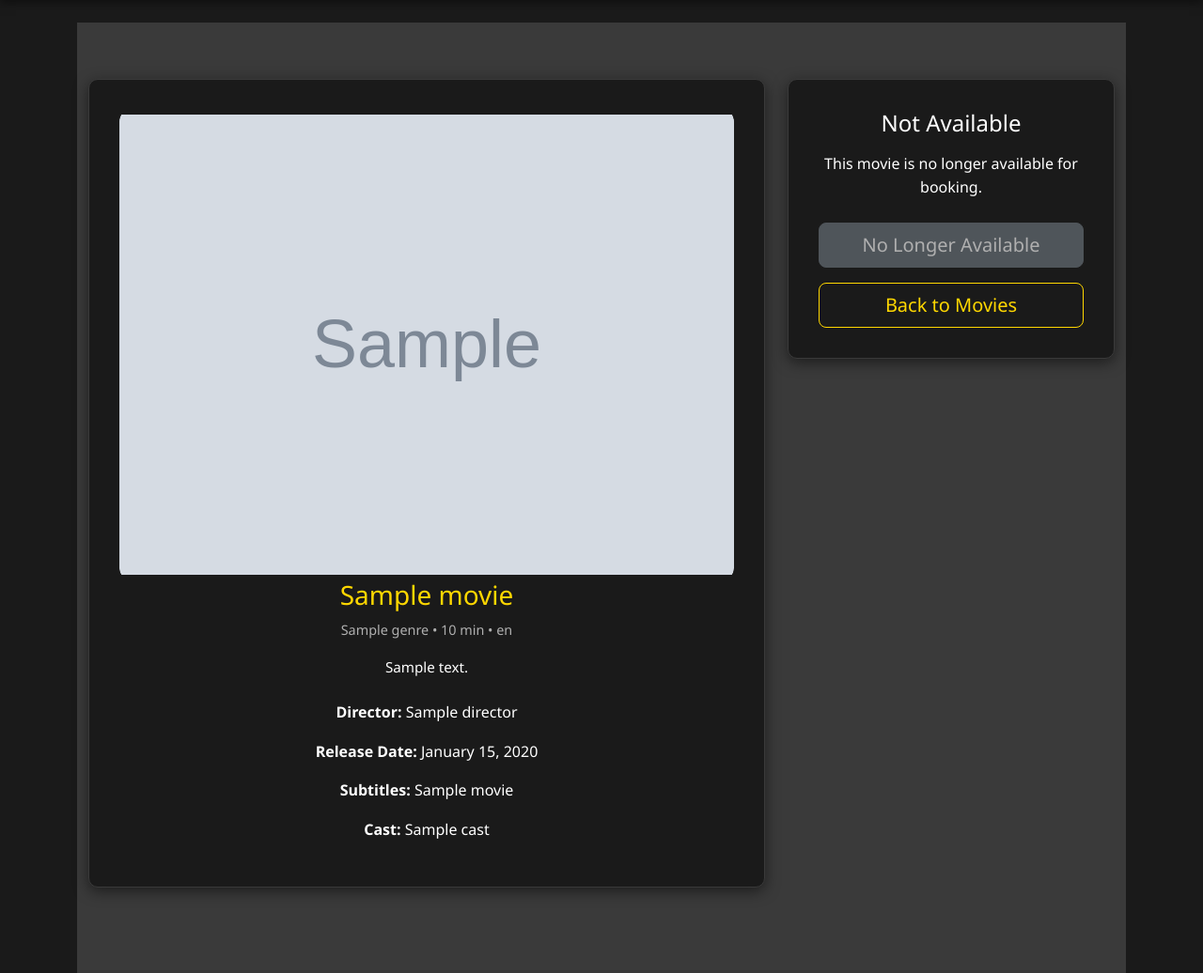
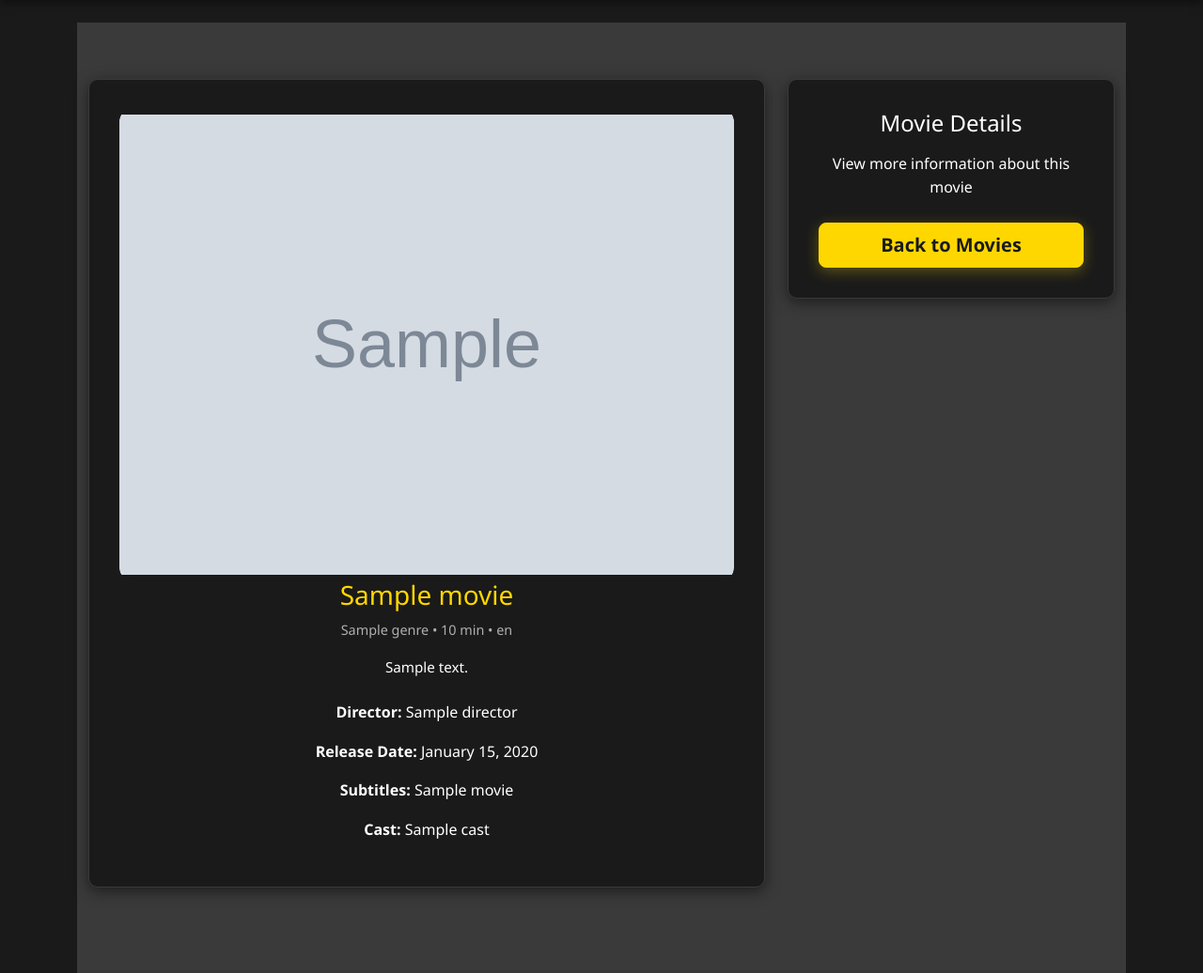
Before and after one commit to Sumile-leo/Sydney-Cinema-Booking-System, a Flask app: template web/templates/movie_detail.html in a window 1280 px wide. Shown: the part 58-1094 px from the top of the page at 94% size. Run offline with Flask 3, Linux system fonts and the light colour scheme; the template is opened without the code that fills it: most values are stand-ins (such as "Sample title", 1, 10 or a date in 2020); grey boxes marked "Sample" are stand-in pictures.

Commit message:
Fix broken links to removed screenings page

```diff
--- a/web/templates/cinema_detail.html
+++ b/web/templates/cinema_detail.html
@@ -38,13 +38,9 @@
                 <div class="cinema-card">
                     <div class="cinema-info text-center">
                         {% if cinema.is_active %}
-                        <h4 class="mb-3">View Screenings</h4>
-                        <p class="mb-4">Check available movie screenings at this cinema</p>
-                        <a href="{{ url_for('screenings') }}" class="btn btn-primary btn-lg w-100 mb-3">View Screenings</a>
-
                         <h4 class="mb-3">View Halls</h4>
                         <p class="mb-4">See all cinema halls at this location</p>
-                        <a href="{{ url_for('cinema_halls', cinema_id=cinema.cinema_id) }}" class="btn btn-outline btn-lg w-100">View Halls</a>
+                        <a href="{{ url_for('cinema_halls', cinema_id=cinema.cinema_id) }}" class="btn btn-primary btn-lg w-100">View Halls</a>
                         {% else %}
                         <h4 class="mb-3">Back Soon</h4>
                         <p class="mb-4">This cinema is currently closed. Please check back later.</p>
--- a/web/templates/movie_detail.html
+++ b/web/templates/movie_detail.html
@@ -48,16 +48,9 @@
             <div class="col-lg-4 mt-4 mt-lg-0">
                 <div class="movie-card">
                     <div class="movie-info text-center">
-                        {% if movie.is_active %}
-                        <h4 class="mb-3">Book Your Tickets</h4>
-                        <p class="mb-4">View available screenings for this movie</p>
-                        <a href="{{ url_for('screenings') }}" class="btn btn-primary btn-lg w-100">View Screenings</a>
-                        {% else %}
-                        <h4 class="mb-3">Not Available</h4>
-                        <p class="mb-4">This movie is no longer available for booking.</p>
-                        <button class="btn btn-secondary btn-lg w-100" disabled>No Longer Available</button>
-                        {% endif %}
-                        <a href="{{ url_for('movies') }}" class="btn btn-outline btn-lg w-100 mt-3">Back to Movies</a>
+                        <h4 class="mb-3">Movie Details</h4>
+                        <p class="mb-4">View more information about this movie</p>
+                        <a href="{{ url_for('movies') }}" class="btn btn-primary btn-lg w-100">Back to Movies</a>
                     </div>
                 </div>
             </div>
```
